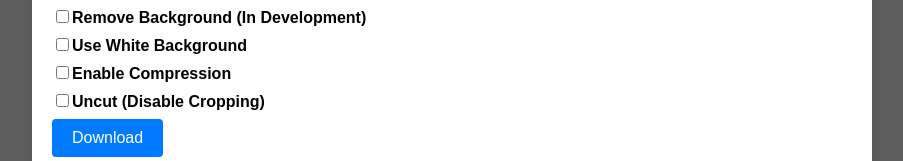
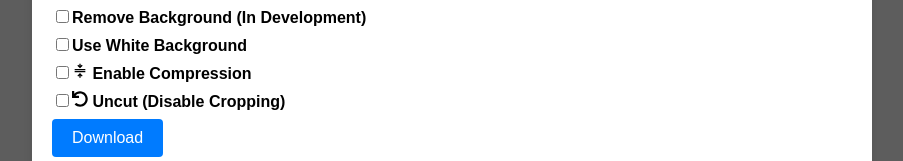
Before and after one commit to KKABIR07/Pic_resizes, a React (Vite) app: page / in a window 1280 px wide. Shown: the part 449-610 px from the top of the page, without its empty margins (188-1091 px from the left). Built offline with nearby package versions, Linux system fonts and the light colour scheme.

Commit message:
Add icons

```diff
--- a/package.json
+++ b/package.json
@@ -15,6 +15,7 @@
     "react": "^18.3.1",
     "react-dom": "^18.3.1",
     "react-easy-crop": "^5.0.8",
+    "react-icons": "^5.3.0",
     "react-image-crop": "^11.0.6",
     "react-router-dom": "^6.26.0"
   },
--- a/src/page/ImageResizer.jsx
+++ b/src/page/ImageResizer.jsx
@@ -1,6 +1,8 @@
 import React, { useState, useCallback, useEffect } from 'react';
 import Cropper from 'react-easy-crop';
 import 'react-easy-crop/react-easy-crop.css';
+import { MdOutlineCompress } from "react-icons/md";
+import { FaUndo } from "react-icons/fa";
 
 const ImageResizer = () => {
   const [src, setSrc] = useState(null);
@@ -266,7 +268,7 @@ const ImageResizer = () => {
             checked={enableCompression}
             onChange={() => setEnableCompression(!enableCompression)}
           />
-          Enable Compression
+          <MdOutlineCompress /> Enable Compression
         </label>
         <label>
           <input
@@ -274,7 +276,7 @@ const ImageResizer = () => {
             checked={uncut}
             onChange={() => setUncut(!uncut)}
           />
-          Uncut (Disable Cropping)
+          <FaUndo /> Uncut (Disable Cropping)
         </label>
       </div>
       <div>
```
Also changed, not shown: 1 other file (tests, documents, lock files or other folders).
